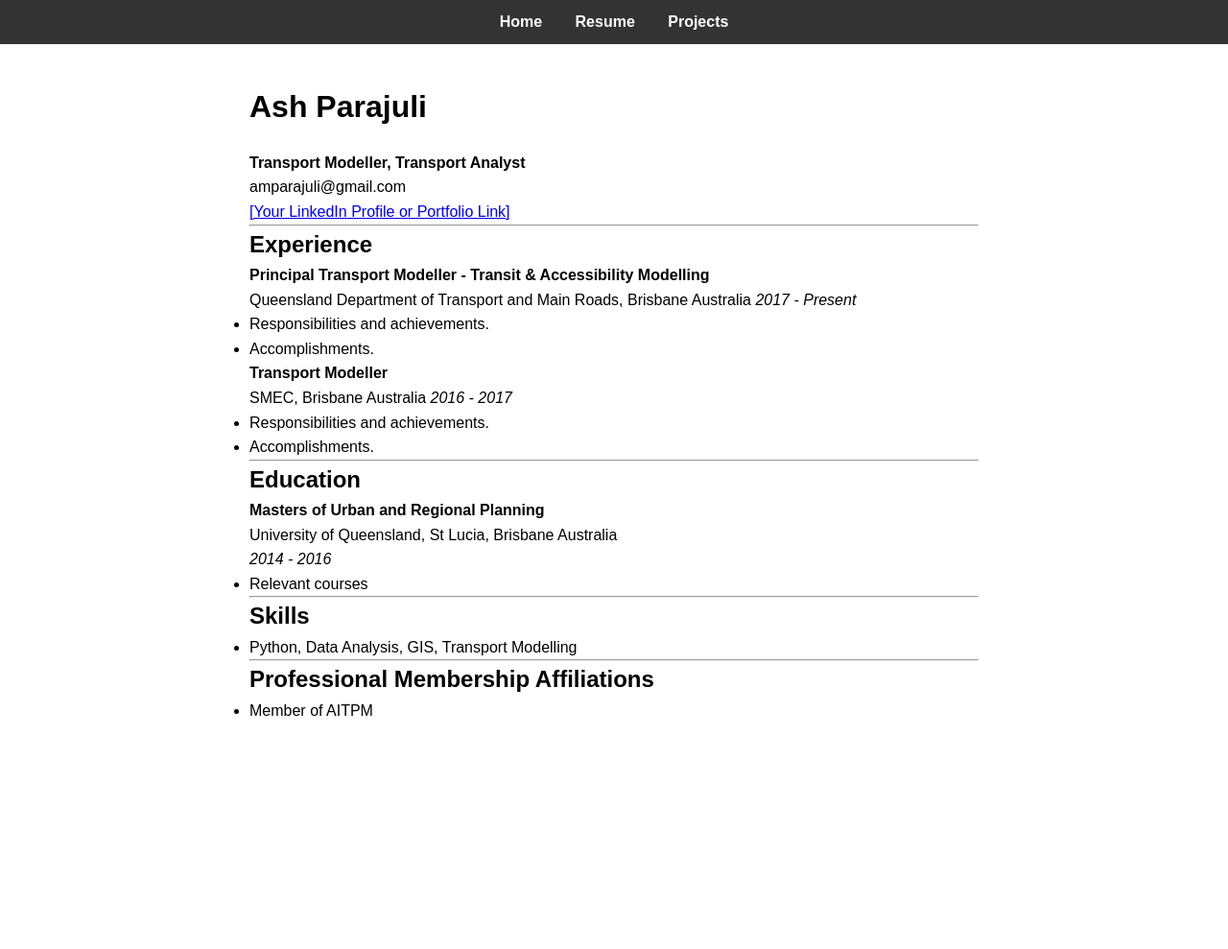
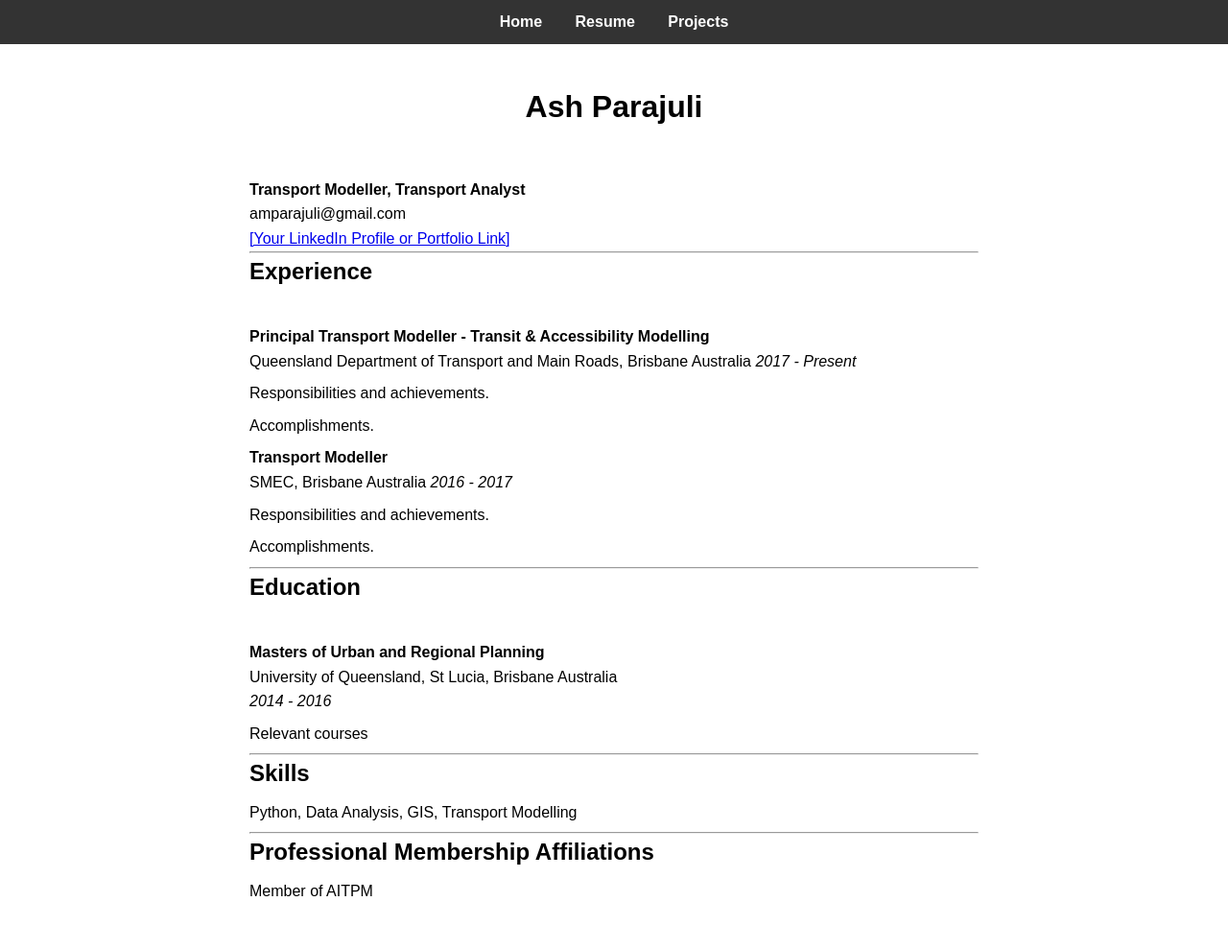
Before and after one commit to amparaj/amparaj.github.io, a Jekyll site: the page built from resume.md, in a window 1280 px wide. Shown: the whole page at 96% size. Built offline with Jekyll 4.4.1, drawn with Linux system fonts in a browser that asks for light colours; before the commit the page ends 900 px from its top, so only the background shows below that.

Commit message:
resume update layout etc.

```diff
--- a/assets/css/style.css
+++ b/assets/css/style.css
@@ -75,3 +75,39 @@ h1 {
   line-height: 1.6;
   margin-bottom: 1em;
 }
+
+/* Resume Header */
+.resume-header {
+  text-align: center;
+  margin-bottom: 1.5em;
+}
+
+.resume-header h1 {
+  font-size: 2em;
+  font-weight: bold;
+}
+
+.resume-header p {
+  font-size: 1em;
+  margin: 0;
+}
+
+/* Job Titles and Institutions */
+h3, h4 {
+  font-weight: bold;
+  color: #555;
+}
+
+.resume-section {
+  margin-bottom: 1.5em;
+}
+
+/* List Styling */
+ul {
+  list-style-type: none;
+  padding-left: 0;
+}
+
+li {
+  margin: 0.5em 0;
+}
--- a/resume.md
+++ b/resume.md
@@ -4,6 +4,7 @@ title: "Resume"
 ---
 
 # Ash Parajuli
+{: .resume-header }
 
 **Transport Modeller, Transport Analyst**
 amparajuli@gmail.com
@@ -12,6 +13,7 @@ amparajuli@gmail.com
 ---
 
 ## Experience
+{: .resume-section }
 
 **Principal Transport Modeller - Transit & Accessibility Modelling**
 Queensland Department of Transport and Main Roads, Brisbane Australia
@@ -30,6 +32,7 @@ _2016 - 2017_
 ---
 
 ## Education
+{: .resume-section }
 
 **Masters of Urban and Regional Planning**
 University of Queensland, St Lucia, Brisbane Australia
```
